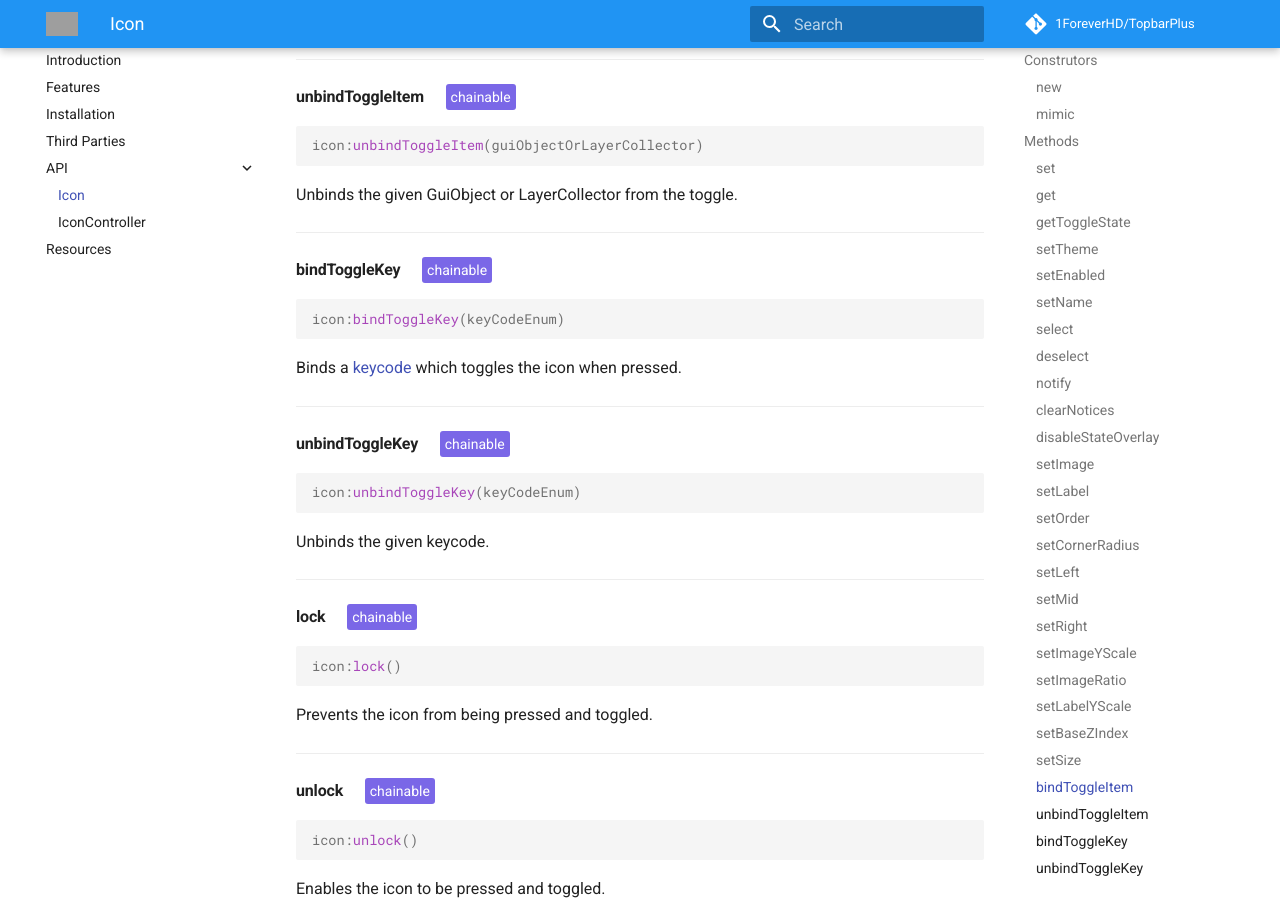
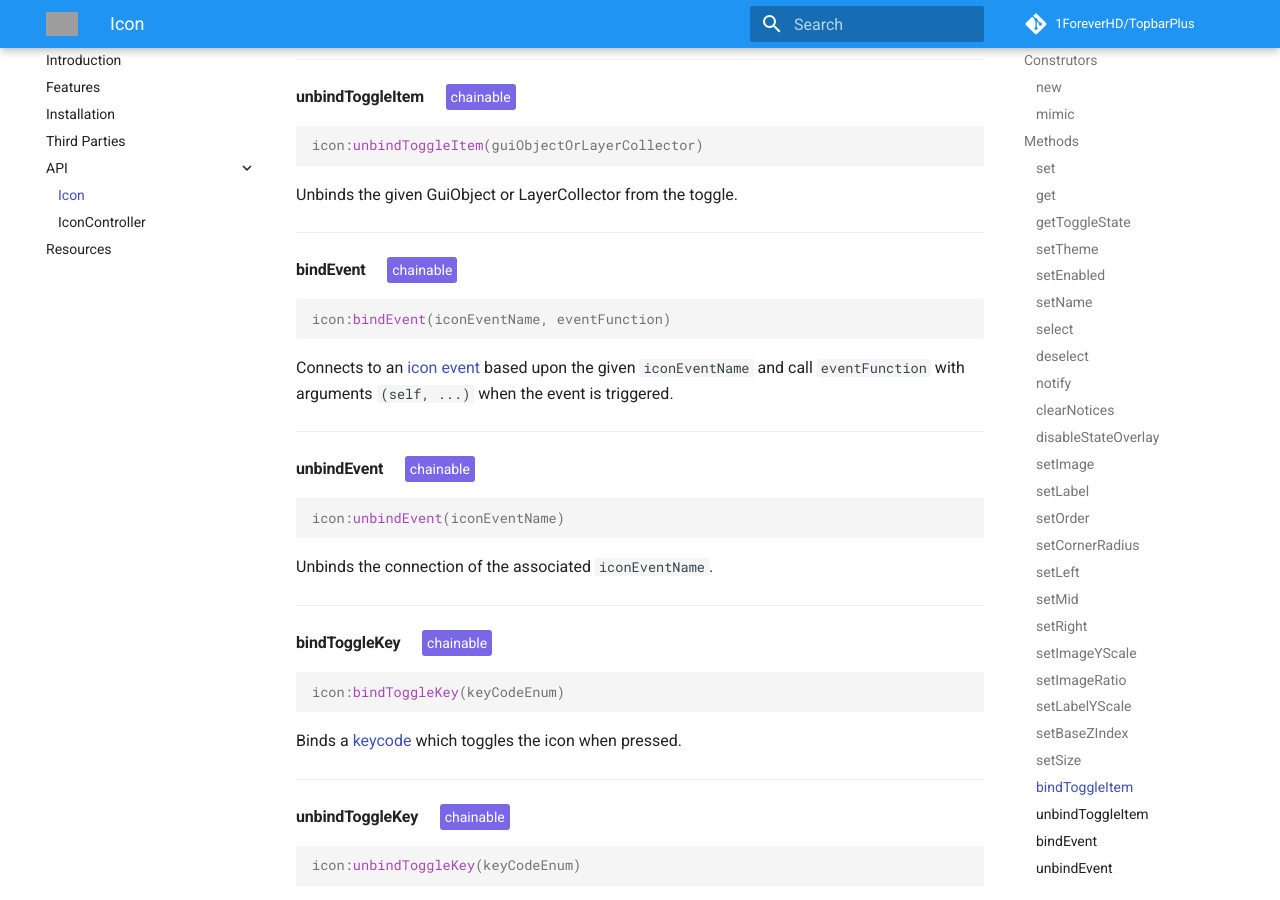
Before and after one commit to 1ForeverHD/TopbarPlus, an MkDocs documentation site: the page built from docs/api/icon.md, in a window 1280 px wide and 900 px high, scrolled down 5008 px. Built offline with MkDocs 1.6.1 and Material for MkDocs 9.7.7, drawn with Linux system fonts in a browser that asks for light colours; comment, search, counter and statistics services are not loaded; grey boxes are pictures that could not be loaded.

Commit message:
5b2c0d22e898564c009f440366d4e8692c1bc880

````diff
--- a/docs/api/icon.md
+++ b/docs/api/icon.md
@@ -217,6 +217,22 @@ Binds a GuiObject or LayerCollector to appear and disappeared when the icon is t
 icon:unbindToggleItem(guiObjectOrLayerCollector)
 ```
 Unbinds the given GuiObject or LayerCollector from the toggle.
+
+----
+#### bindEvent
+{chainable}
+```lua
+icon:bindEvent(iconEventName, eventFunction)
+```
+Connects to an [icon event](https://1foreverhd.github.io/TopbarPlus/api/icon/#events) based upon the given ``iconEventName`` and call ``eventFunction`` with arguments ``(self, ...)`` when the event is triggered.
+
+----
+#### unbindEvent
+{chainable}
+```lua
+icon:unbindEvent(iconEventName)
+```
+Unbinds the connection of the associated ``iconEventName``.
 
 ----
 #### bindToggleKey
````
